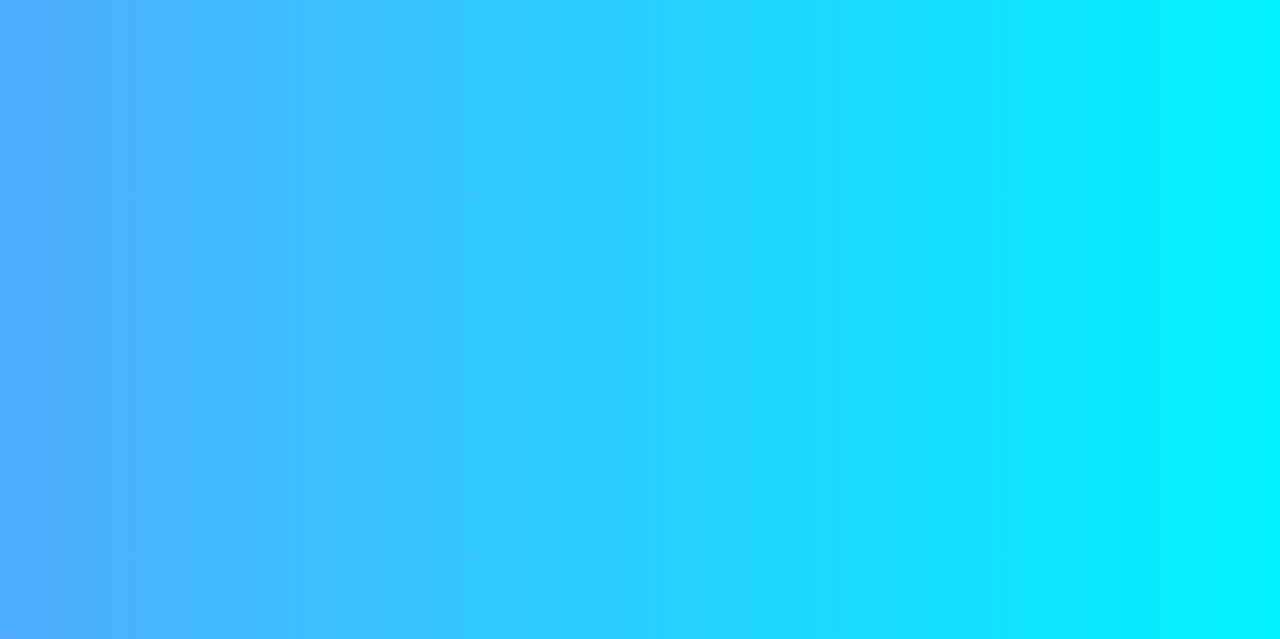
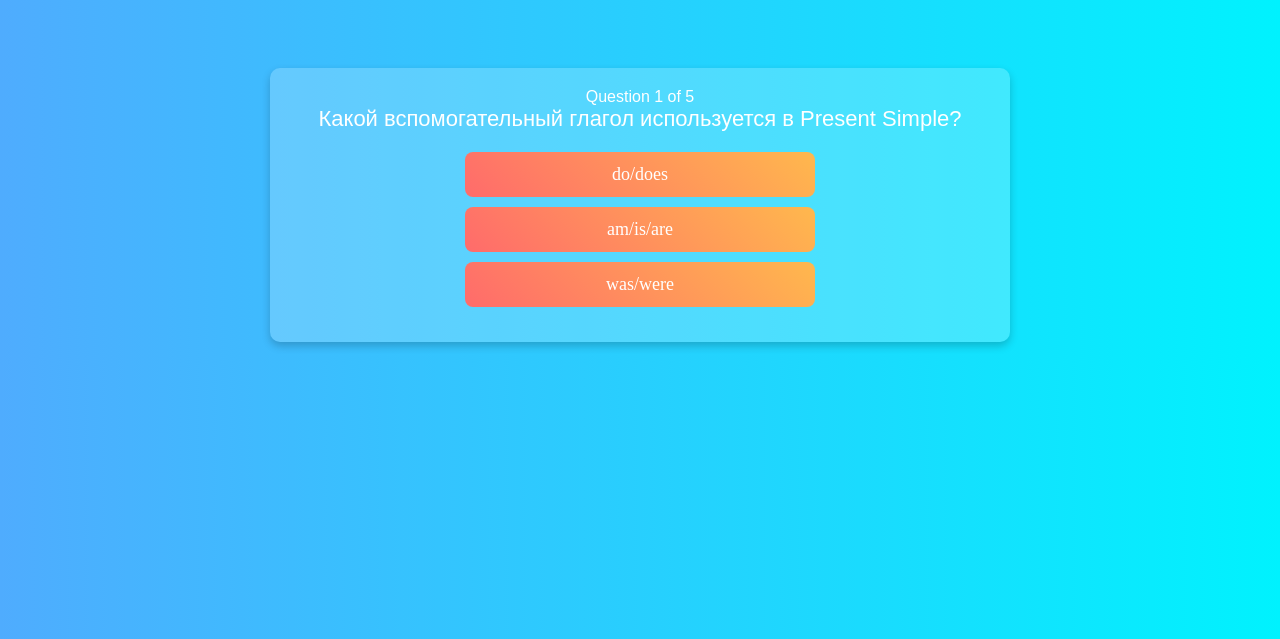
Before and after one commit to TOLIKLOL777/English-times, a plain HTML site: page levels/level1.html in a window 1280 px wide. Shown: the part 161-800 px from the top of the page. Drawn offline with Linux system fonts and the light colour scheme; a web font is replaced by a local one.

Commit message:
levels fix

```diff
--- a/levels/level1.html
+++ b/levels/level1.html
@@ -156,6 +156,7 @@
             audio.currentTime = 0;
             audio.play();
         }
+        start();
     </script>
 </body>
 </html>
```
Also changed, not shown: levels/level10.html (+1 -0 lines), levels/level2.html (+1 -0 lines), levels/level3.html (+1 -0 lines), levels/level4.html (+1 -0 lines), levels/level5.html (+1 -0 lines), levels/level6.html (+1 -0 lines), levels/level7.html (+1 -0 lines), levels/level8.html (+1 -0 lines), levels/level9.html (+1 -0 lines), sentences.html (+0 -1 lines).
